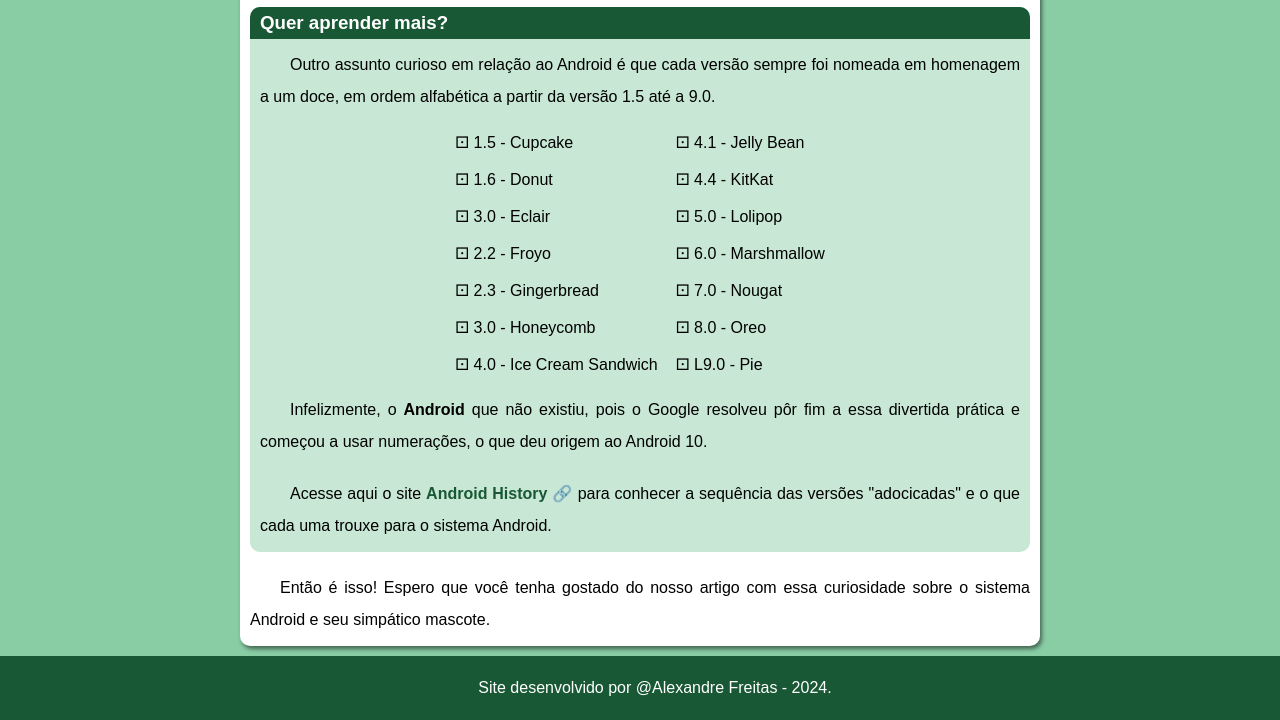
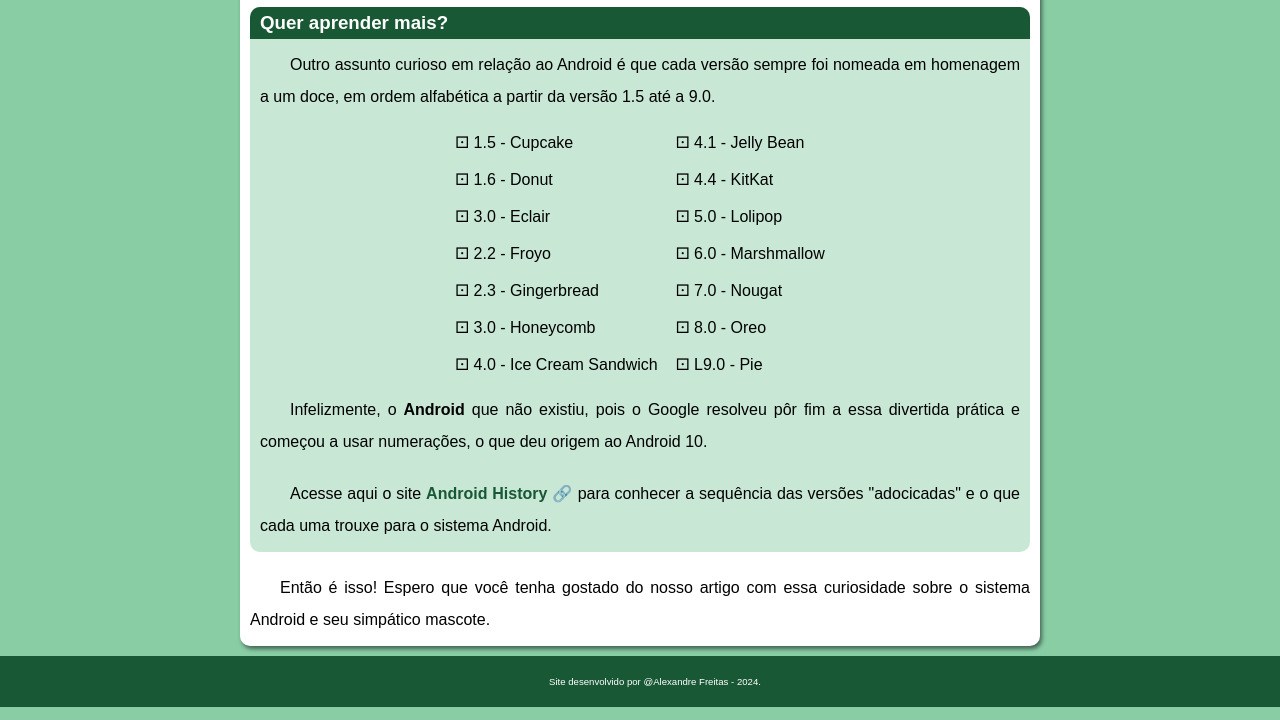
Before and after one commit to Alexandre-Freitas-Sys/site-android, a plain HTML site: page index.html in a window 1280 px wide. Shown: the part 2320-3040 px from the top of the page. Drawn offline with Linux system fonts and the light colour scheme.

Commit message:
Update styles.css
ajustando o footer.

```diff
--- a/styles.css
+++ b/styles.css
@@ -195,11 +195,12 @@ td::before{
 footer{
     background-color: rgb(25, 88, 53);
     color: rgb(255, 255, 255);
-
+    font-size: 0.6em;
     padding: 06px;
     margin: 10px 0px 0px 0px;
 }
 footer > p{
     text-align: center;
     margin: 0 auto
+
 }
```
